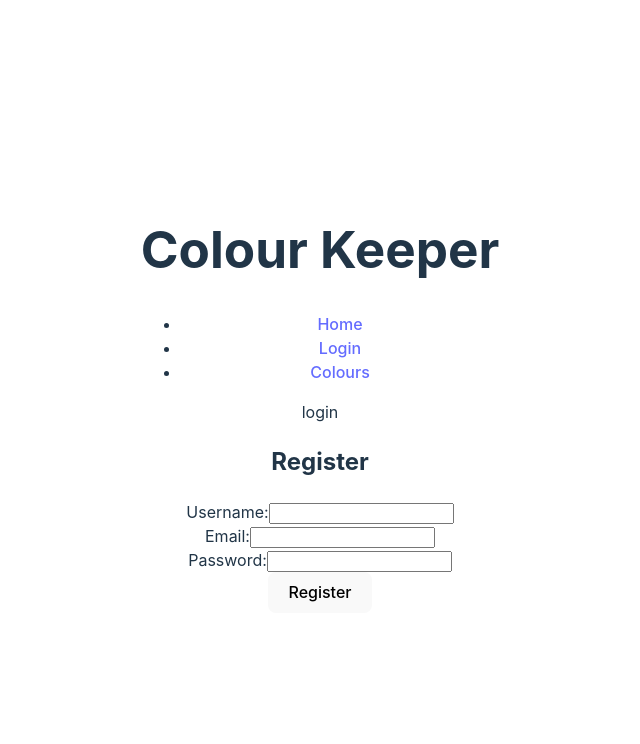
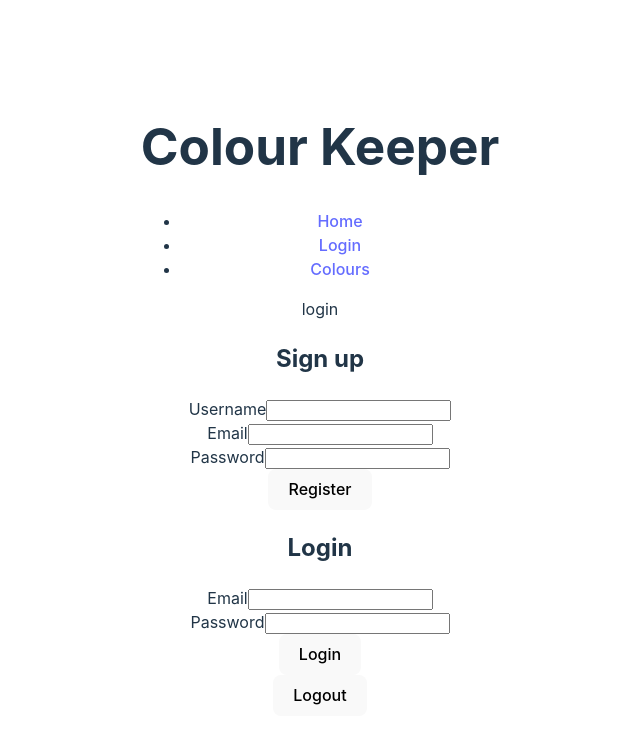
Before and after one commit to jessworks/colour-keeper, a React (Vite) app in the folder frontend/: page /login in a window 1280 px wide. Shown: the top 744 px of the page, without its empty margins (320-960 px from the left). Built offline with nearby package versions, Linux system fonts and the light colour scheme; no server answers.

Commit message:
feat:  login and logout

```diff
--- a/frontend/src/Router.tsx
+++ b/frontend/src/Router.tsx
@@ -1,7 +1,7 @@
 import { createBrowserRouter } from "react-router-dom";
 import { Layout } from "./components/Layout";
 import { Home } from "./pages/Home";
-import { Login } from "./pages/Login";
+import { UserCredentials } from "./pages/Login";
 import { Colors } from "./pages/Colors";
 
 export const router = createBrowserRouter([
@@ -15,7 +15,7 @@ export const router = createBrowserRouter([
             },
             {
                 path: "/login",
-                element: <Login />,
+                element: <UserCredentials />,
             },
             {
                 path: "/colors",
--- a/frontend/src/components/Authentication/Login.tsx
+++ b/frontend/src/components/Authentication/Login.tsx
@@ -0,0 +1,84 @@
+import  { useState } from 'react';
+import { IUser } from '../../models/IUser';
+import { supabase } from '../../services/supabaseClient';
+
+const Login = () => {
+  const [email, setEmail] = useState<string>('');
+  const [password, setPassword] = useState<string>('');
+  const [success, setSuccess] = useState<string>('');
+  const [error, setError] = useState<string>('');
+  const [user, setUser] = useState<IUser | null>(null);
+
+  // Handle form submission
+  const handleSubmit = async (e: React.FormEvent) => {
+    e.preventDefault();
+    setSuccess('');
+    setError('');
+
+    try {
+      // Step 1: Sign in the user with Supabase Authentication
+      const { data: authData, error: authError } = await supabase.auth.signInWithPassword({
+        email,
+        password,
+      });
+
+      if (authError) {
+        throw new Error(authError.message);
+      }
+
+      // Step 2: If authentication is successful, fetch user data from the `users` table
+      if (authData?.user) {
+        const { user: authUser } = authData;
+        const { data: userData, error: userError } = await supabase
+          .from('users')
+          .select('*')
+          .eq('user_id', authUser.id)
+          .single(); // Fetch the user from the 'users' table
+
+        if (userError) {
+          throw new Error(userError.message);
+        }
+
+        // Set the user data in the state
+        if (userData) {
+          setUser({
+            id: userData.user_id,
+            username: userData.username,
+            email: userData.email,
+          });
+          setSuccess('Login successful!');
+        }
+      }
+    } catch (err) {
+      console.error(err);
+      setError((err as Error).message);
+    }
+  };
+
+  return (
+    <div>
+      <h2>Login</h2>
+      <form onSubmit={handleSubmit}>
+        <div>
+          <label htmlFor="email">Email</label>
+          <input type="email" id="email" value={email} onChange={(e) => setEmail(e.target.value)} required />
+        </div>
+
+        <div>
+          <label htmlFor="password">Password</label>
+          <input type="password" id="password" value={password} onChange={(e) => setPassword(e.target.value)} required />
+        </div>
+
+        <button type="submit">Login</button>
+      </form>
+
+      {error && <div style={{ color: 'red' }}>{error}</div>}
+      {success && <div style={{ color: 'green' }}>{success}</div>}
+
+      {/* Display the welcome message if user is logged in */}
+      {user && <div>Welcome {user.username}!</div>}
+    </div>
+  );
+};
+
+export default Login;
--- /dev/null
+++ b/frontend/src/components/Authentication/Logout.tsx
@@ -0,0 +1,31 @@
+import { useState } from 'react';
+import { supabase } from '../../services/supabaseClient';
+
+const Logout = () => {
+  const [message, setMessage] = useState<string>('');
+
+  const handleLogout = async () => {
+    setMessage('');
+
+    try {
+      // Log the user out using Supabase Authentication
+      await supabase.auth.signOut();
+
+      // Reset the frontend state (e.g., user state in a parent component)
+      setMessage('Logout successful!');
+      // You might want to redirect the user to the login or home page after logout
+    } catch (err) {
+      console.error(err);
+      setMessage('Error logging out');
+    }
+  };
+
+  return (
+    <div>
+      <button onClick={handleLogout}>Logout</button>
+      {message && <div>{message}</div>}
+    </div>
+  );
+};
+
+export default Logout;
--- a/frontend/src/components/Authentication/Register.tsx
+++ b/frontend/src/components/Authentication/Register.tsx
@@ -31,39 +31,22 @@ const Register = () => {
 
   return (
     <div>
-      <h2>Register</h2>
+      <h2>Sign up</h2>
       <form onSubmit={handleSubmit}>
         <div>
-          <label htmlFor="username">Username:</label>
-          <input
-            type="text"
-            id="username"
-            value={username}
-            onChange={(e) => setUsername(e.target.value)}
-            required
+          <label htmlFor="username">Username</label>
+          <input type="text" id="username" value={username} onChange={(e) => setUsername(e.target.value)} required />
+        </div>
+
+        <div>
+          <label htmlFor="email">Email</label>
+          <input type="email" id="email" value={email} onChange={(e) => setEmail(e.target.value)} required
           />
         </div>
 
         <div>
-          <label htmlFor="email">Email:</label>
-          <input
-            type="email"
-            id="email"
-            value={email}
-            onChange={(e) => setEmail(e.target.value)}
-            required
-          />
-        </div>
-
-        <div>
-          <label htmlFor="password">Password:</label>
-          <input
-            type="password"
-            id="password"
-            value={password}
-            onChange={(e) => setPassword(e.target.value)}
-            required
-          />
+          <label htmlFor="password">Password</label>
+          <input type="password" id="password" value={password} onChange={(e) => setPassword(e.target.value)} required />
         </div>
 
         <button type="submit">Register</button>
--- a/frontend/src/models/IColor.ts
+++ b/frontend/src/models/IColor.ts
@@ -1,6 +1,6 @@
 export interface IColors{
     id: string;
-    imagePath: string;
+    imageUrl: string;
     colorName: string;
     colorMedium: string;
     manufacturer: string;
--- a/frontend/src/models/IUser.ts
+++ b/frontend/src/models/IUser.ts
@@ -2,5 +2,4 @@ export interface IUser{
     id: string;
     username: string;
     email: string;
-    password: string;
 }
--- a/frontend/src/pages/Home.tsx
+++ b/frontend/src/pages/Home.tsx
@@ -1,4 +1,3 @@
-import { LoginBtn } from "../components/Buttons";
 import { WelcomeMsg } from "../components/Welcome";
 
 
@@ -6,7 +5,7 @@ export const Home = () => {
     return (
         <>
             <WelcomeMsg />
-            <LoginBtn />
+
         </>
     )
 }
--- a/frontend/src/pages/Login.tsx
+++ b/frontend/src/pages/Login.tsx
@@ -1,10 +1,15 @@
-import Register  from '../components/Authentication/Register';
+import Register  from '../components/authentication/Register';
+import Login from '../components/authentication/Login';
+import Logout from '../components/authentication/Logout';
 
-export const Login = () => {
+
+export const UserCredentials = () => {
     return (
         <>
             <p>login</p>
             <Register />
+            <Login />
+            <Logout />
         </>
     )
 }
--- a/frontend/src/services/supabaseClient.ts
+++ b/frontend/src/services/supabaseClient.ts
@@ -7,37 +7,6 @@ const supabaseUrl = import.meta.env.VITE_SUPABASE_URL;
 const supabaseKey = import.meta.env.VITE_SUPABASE_KEY;
 export const supabase = createClient(supabaseUrl, supabaseKey);
 
-/*
-export const registerUser = async (
-  username: string,
-  email: string,
-  password: string
-): Promise<IUser> => {
-
- // Step 1: Sign up the user with Supabase Authentication
-  const { data, error } = await supabase.auth.signUp({
-    email,
-    password,
-  });
-
-  if (error) {
-    throw new Error(error.message); //handle signup error
-  }
-
-
-  // Return the mapped IUser object
-  if (data.user) {
-    return {
-      id: data.user.id,
-      username,
-      email,
-      password, // Avoid storing raw passwords like this in production!
-      };
-    }
-
-  throw new Error('User registration failed.');
-};
-*/
 
 export const registerUser = async (
   username: string,
@@ -75,7 +44,6 @@ export const registerUser = async (
       id: userId,
       username,
       email,
-      password, // Avoid exposing the password in production!
     };
   }
 
```
Also changed, not shown: frontend/src/components/color/AddColorForm.tsx (added, +110 -0 lines). Lines whose indentation alone changed are shown as unchanged.
